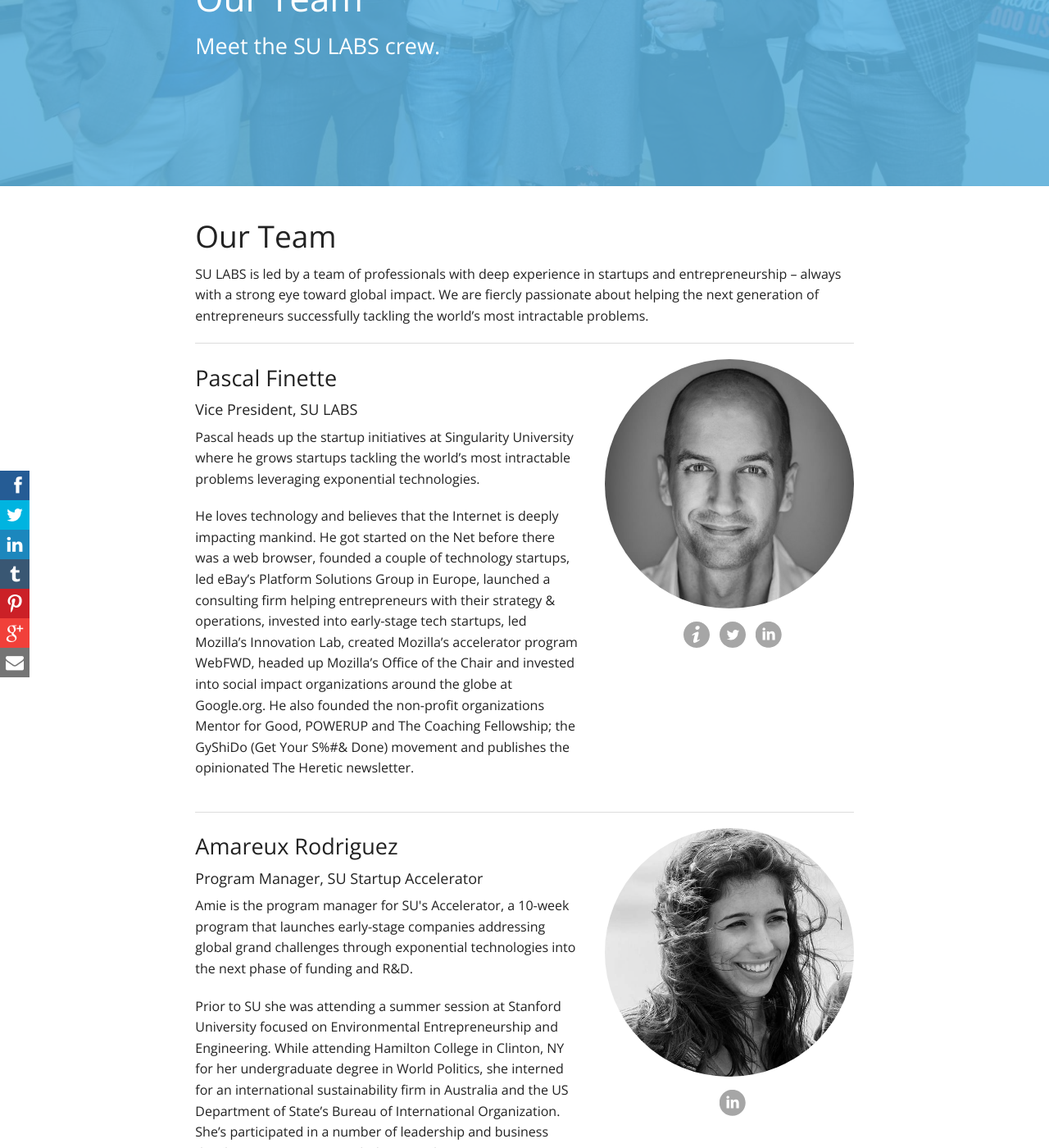
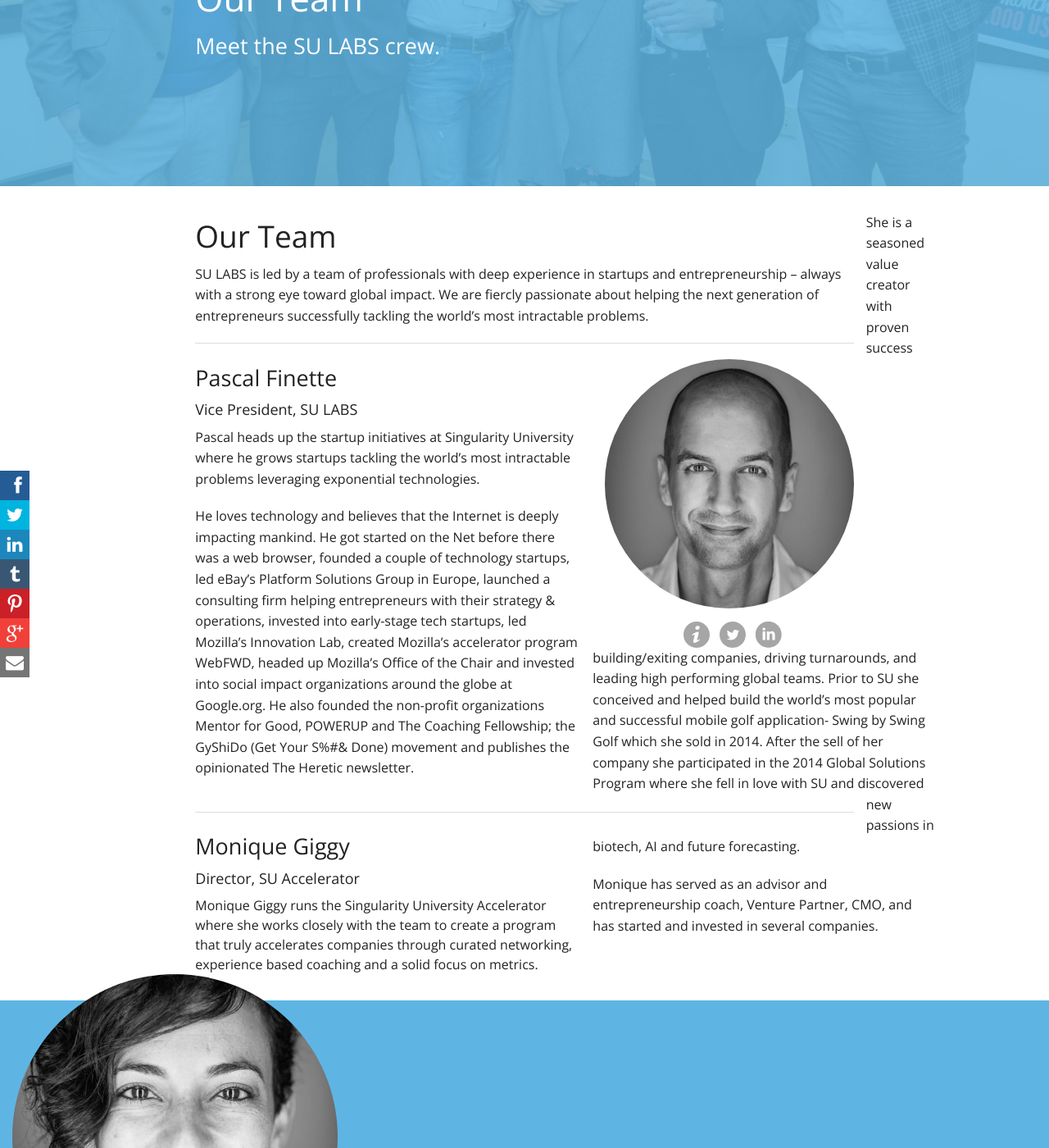
Before and after one commit to SingularityUniversity/startup, a Jekyll site: the page built from team/index.html, in a window 1280 px wide and 1400 px high, scrolled down 233 px. Shown: the whole window at 82% size. Built offline with Jekyll 4.4.1, drawn with Linux system fonts in a browser that asks for light colours; Markdown is read by kramdown in place of the engine named in the settings.

Commit message:
adding monique

```diff
--- a/team/index.html
+++ b/team/index.html
@@ -34,6 +34,25 @@
 				<a href="http://finette.com/" target="_blank"><img src="/img/icon-www.svg" alt="Website" /></a>
 				<a href="https://twitter.com/pfinette" target="_blank"><img src="/img/icon-twitter.svg" alt="Twitter" /></a>
 				<a href="https://www.linkedin.com/in/pfinette" target="_blank"><img src="/img/icon-linkedin.svg" alt="LinkedIn" /></a>
+			</div>
+		</div>
+
+		<div class="large-10 columns large-offset-1 end">
+			<hr />
+		</div>
+
+		<div class="large-6 columns large-offset-1">
+			<h3>Monique Giggy</h3>
+			<h5>Director, SU Accelerator</h5>
+			Monique Giggy runs the Singularity University Accelerator where she works closely with the team to create a program that truly accelerates companies through curated networking, experience based coaching and a solid focus on metrics.</div>
+			<p>She is a seasoned value creator with proven success building/exiting companies, driving turnarounds, and  leading high performing global teams. Prior to SU she conceived and helped build the world’s most popular and successful mobile golf application- Swing by Swing Golf which she sold in 2014. After the sell of her company she participated in the 2014 Global Solutions Program where she fell in love with SU and discovered new passions in biotech, AI and future forecasting.</p>
+			<p>Monique has served as an advisor and entrepreneurship coach, Venture Partner, CMO, and has started and invested in several companies.</p>
+		</div>
+		<div class="large-4 columns end clearfix">
+			<img src="/img/team-monique.jpg" alt="Monique Giggy" class="round-image" />
+			<div class="team-social text-center">
+				<a href="https://twitter.com/moniquegiggy" target="_blank"><img src="/img/icon-twitter.svg" alt="Twitter" /></a>
+				<a href="https://www.linkedin.com/in/moniquegiggy" target="_blank"><img src="/img/icon-linkedin.svg" alt="LinkedIn" /></a>
 			</div>
 		</div>
 
```
Also changed, not shown: img/team-monique.jpg (added).
